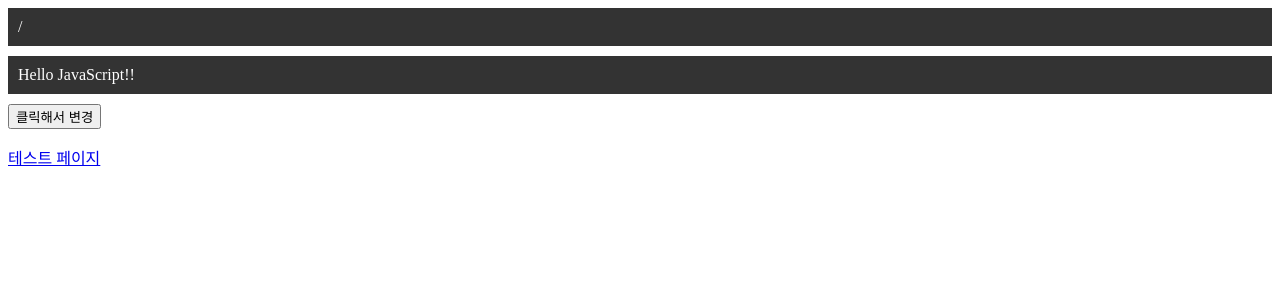
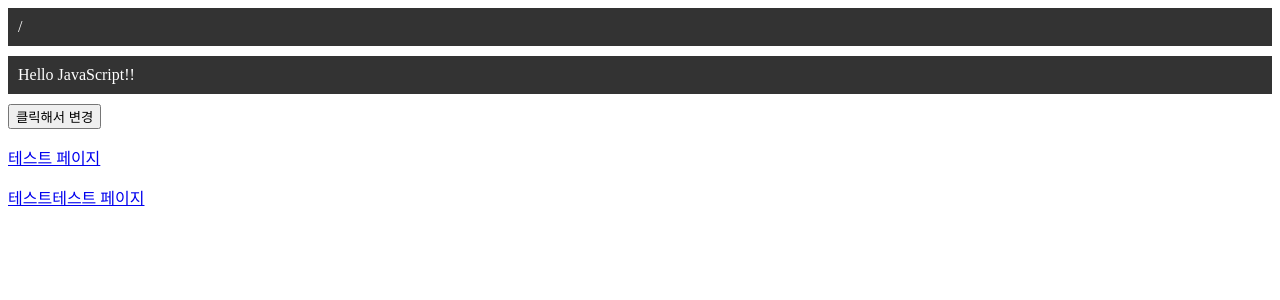
Before and after one commit to nihil-template/nihil-react-template, a React app: page / in a window 1280 px wide. Shown: the top 300 px of the page. Built offline with nearby package versions, Linux system fonts and the light colour scheme.

Commit message:
2021 1016 템플릿 업데이트

```diff
--- a/src/App.tsx
+++ b/src/App.tsx
@@ -3,7 +3,7 @@ import { css } from '@emotion/react';
 import { useSelector, useDispatch } from 'react-redux';
 import { RouteComponentProps } from 'react-router';
 import { Link } from 'react-router-dom';
-import { RootState, AppDispatch } from '@/store/store';
+import { RootState, AppDispatch } from '@/store';
 import { ChangeWord } from '@/reducers/TestReducer';
 
 const App = ({ location, }: RouteComponentProps) => {
@@ -32,6 +32,11 @@ const App = ({ location, }: RouteComponentProps) => {
           테스트 페이지
         </Link>
       </p>
+      <p>
+        <Link to='/test/test'>
+          테스트테스트 페이지
+        </Link>
+      </p>
     </>
   );
 };
--- a/src/index.tsx
+++ b/src/index.tsx
@@ -3,14 +3,14 @@ import { render } from 'react-dom';
 import { Provider } from 'react-redux';
 import { BrowserRouter as Router, Route } from 'react-router-dom';
 import App from '@/App';
-import { store } from '@/store/store';
+import { store } from '@/store';
 import TestPage from './pages/test';
 
 const ReduxApp = (
   <Provider store={store}>
     <Router>
       <Route exact path='/' component={App} />
-      <Route path='/test' component={TestPage} />
+      <Route exact path='/test' component={TestPage} />
     </Router>
   </Provider>
 );
```
Also changed, not shown: package.json (+6 -6 lines), src/store/index.ts (renamed from src/store/store.ts), 1 other file (tests, documents, lock files or other folders).
